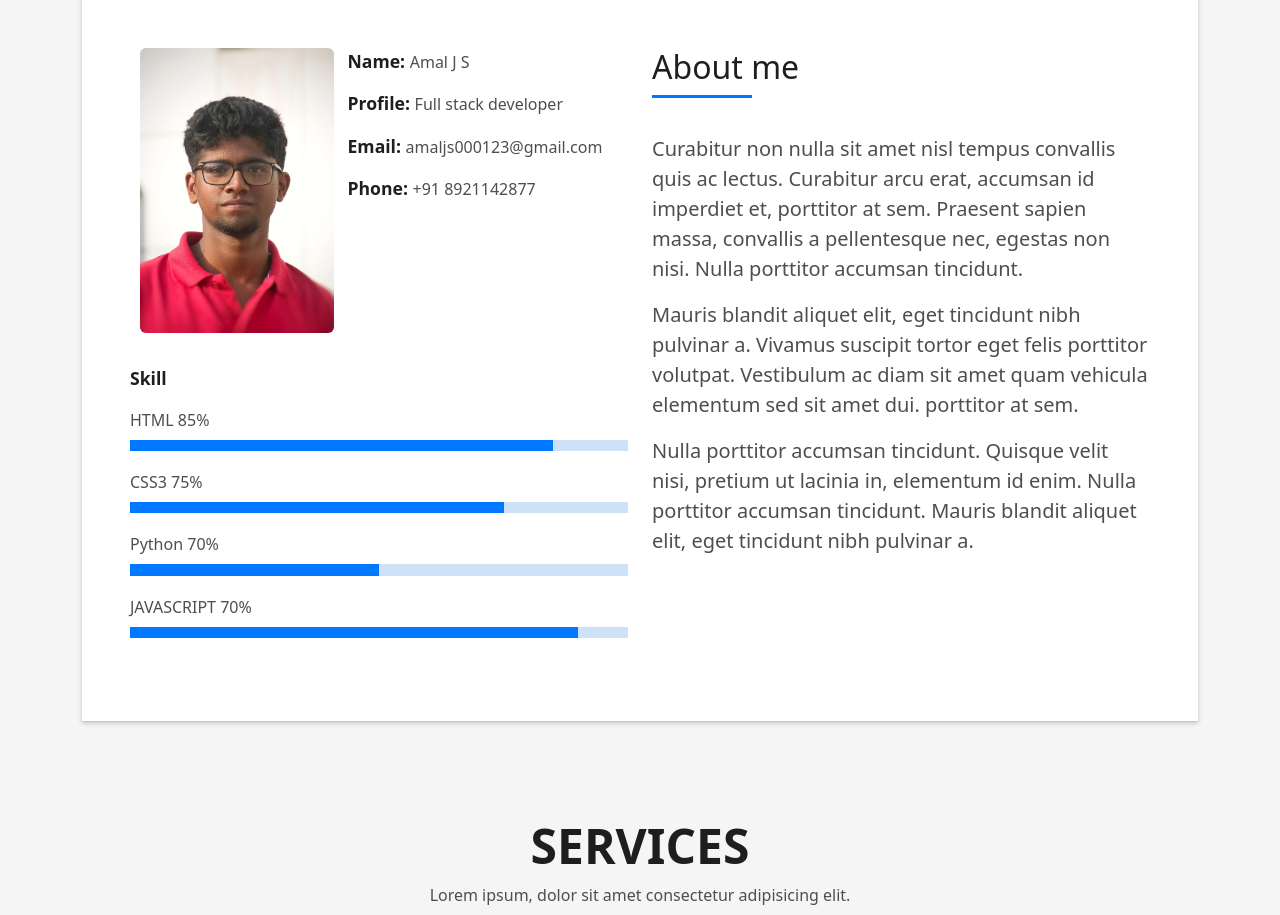
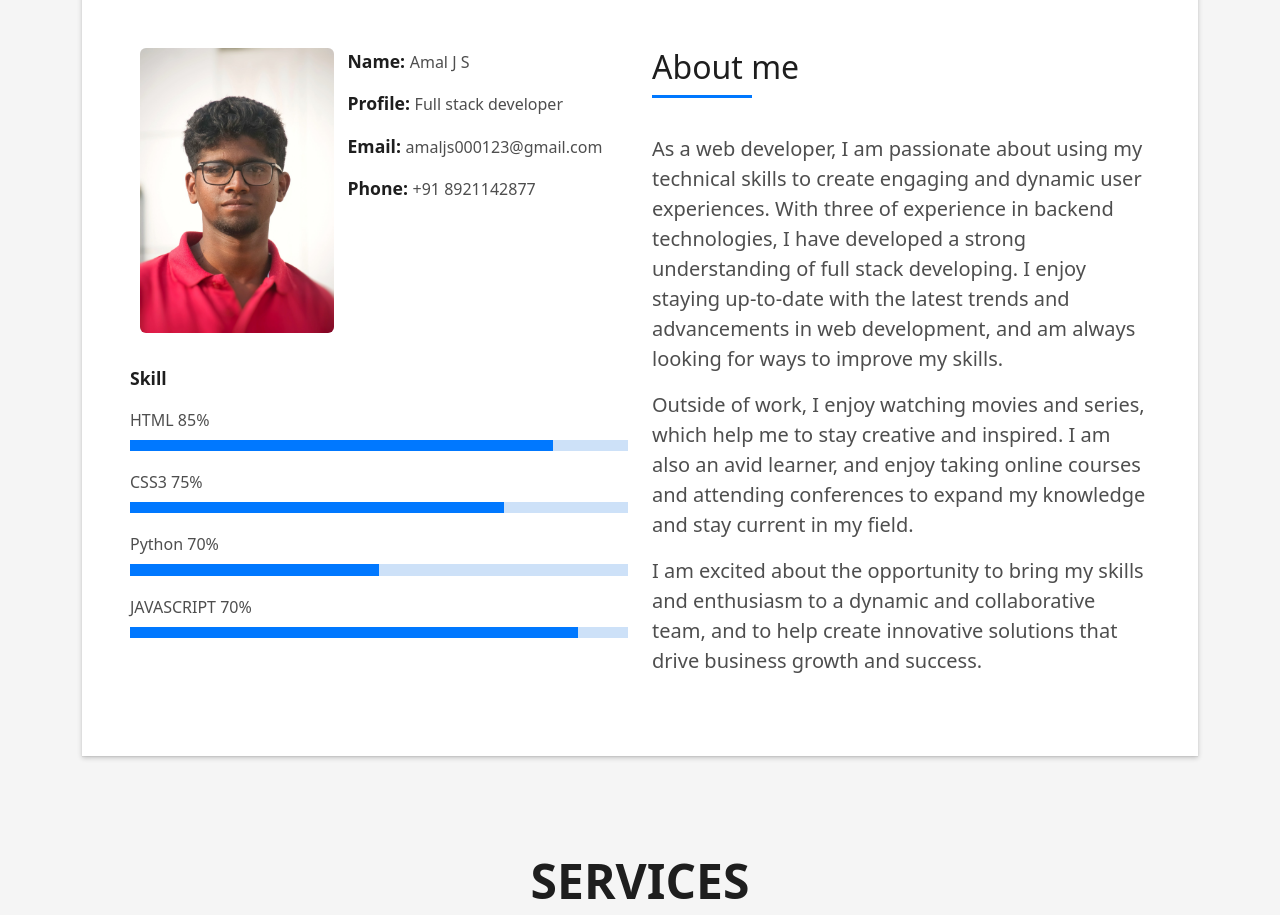
Before and after one commit to Amal-JS/Portfolio, a plain HTML site: page index.html in a window 1280 px wide. Shown: the part 880-1795 px from the top of the page. Drawn offline with nearby package versions, Linux system fonts and the light colour scheme.

Commit message:
Update index.html

```diff
--- a/index.html
+++ b/index.html
@@ -141,20 +141,12 @@
                       </h5>
                     </div>
                     <p class="lead">
-                      Curabitur non nulla sit amet nisl tempus convallis quis ac lectus. Curabitur arcu erat, accumsan id
-                      imperdiet et, porttitor
-                      at sem. Praesent sapien massa, convallis a pellentesque nec, egestas non nisi. Nulla
-                      porttitor accumsan tincidunt.
+                      As a web developer, I am passionate about using my technical skills to create engaging and dynamic user experiences. With three of experience in backend technologies, I have developed a strong understanding of full stack developing. I enjoy staying up-to-date with the latest trends and advancements in web development, and am always looking for ways to improve my skills.
                     </p>
-                    <p class="lead">
-                      Mauris blandit aliquet elit, eget tincidunt nibh pulvinar a. Vivamus suscipit tortor eget felis
-                      porttitor volutpat. Vestibulum
-                      ac diam sit amet quam vehicula elementum sed sit amet dui. porttitor at sem.
-                    </p>
-                    <p class="lead">
-                      Nulla porttitor accumsan tincidunt. Quisque velit nisi, pretium ut lacinia in, elementum id enim.
-                      Nulla porttitor accumsan
-                      tincidunt. Mauris blandit aliquet elit, eget tincidunt nibh pulvinar a.
+                      <p class="lead">Outside of work, I enjoy watching movies and series, which help me to stay creative and inspired. I am also an avid learner, and enjoy taking online courses and attending conferences to expand my knowledge and stay current in my field.</p>
+
+<p class="lead">
+I am excited about the opportunity to bring my skills and enthusiasm to a dynamic and collaborative team, and to help create innovative solutions that drive business growth and success.
                     </p>
                   </div>
                 </div>
```
